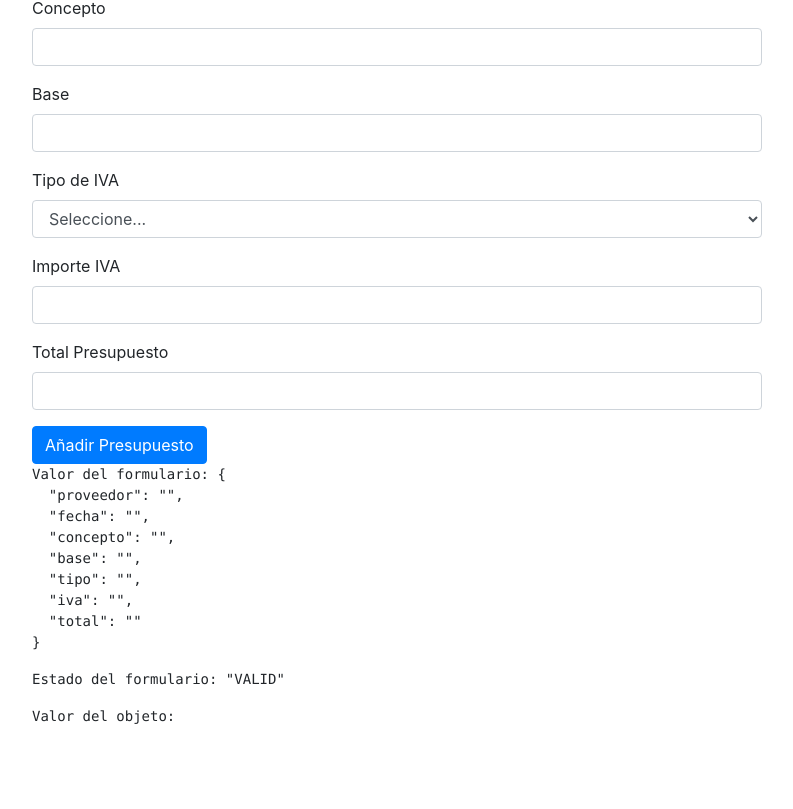
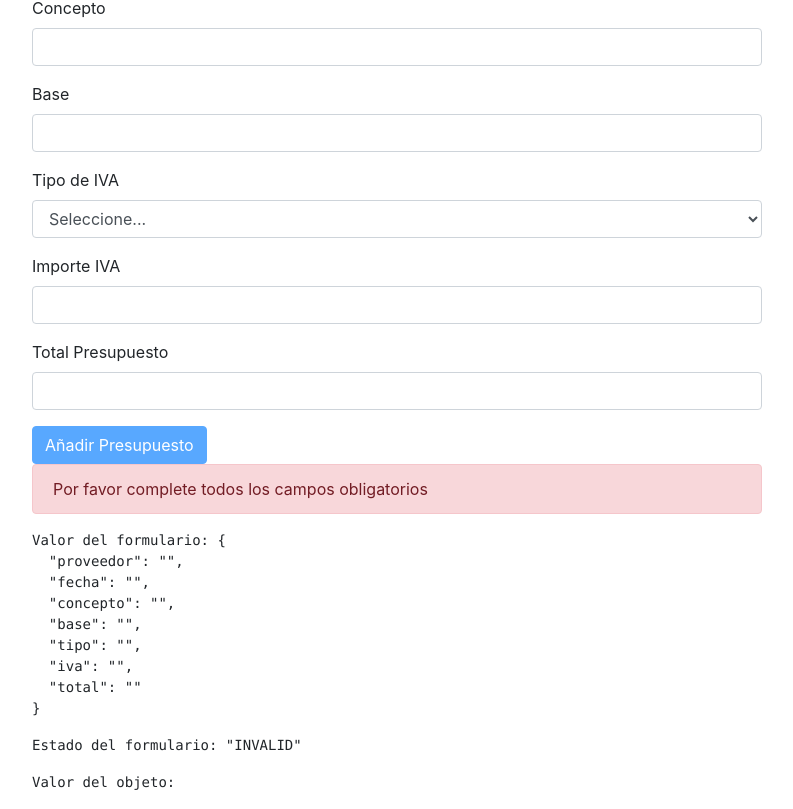
Before and after one commit to JMVasquezR/Tutorial-Angular-creacion-servicio, an Angular app: page /addpres in a window 1280 px wide. Shown: the part 318-1127 px from the top of the page, without its empty margins (243-1036 px from the left). Before the commit the page ends 1061 px from the top, so only its background shows below. Built offline with nearby package versions, Linux system fonts and the light colour scheme.

Commit message:
Se comenzo a dar logica a las validacion e implementar el validator en los componentes

```diff
--- a/src/app/presupuestos/addpres/addpres.component.css
+++ b/src/app/presupuestos/addpres/addpres.component.css
@@ -0,0 +1,15 @@
+input.ng-invalid.ng-touched {
+  border-left: 5px solid #a94442;
+}
+
+input.ng-valid.ng-dirty {
+  border-left: 5px solid #42A948;
+}
+
+.check {
+  color: #42A948;
+}
+
+.uncheck {
+  color: #a94442;
+}
--- a/src/app/presupuestos/addpres/addpres.component.html
+++ b/src/app/presupuestos/addpres/addpres.component.html
@@ -5,7 +5,14 @@
     <form [formGroup]="presupuestoForm" (ngSubmit)="onSubmit()">
       <div class="form-group">
         <label for="proveedor">Proveedor</label>
+        <i class="fa fa-check-circle check" *ngIf="presupuestoForm.controls.proveedor.valid"></i>
+        <i class="fa fa-exclamation-circle uncheck"
+           *ngIf="presupuestoForm.controls.proveedor.invalid && presupuestoForm.controls.proveedor.touched"></i>
         <input type="text" class="form-control" id="proveedor" formControlName="proveedor">
+        <p class="alert alert-danger"
+           *ngIf="presupuestoForm.controls.proveedor.invalid && presupuestoForm.controls.proveedor.touched">
+          El capor proveedor es obligatorio
+        </p>
       </div>
       <div class="form-group">
         <label for="fecha">Fecha</label>
@@ -37,7 +44,8 @@
         <label for="total">Total Presupuesto</label>
         <input type="number" class="form-control" id="total" formControlName="total">
       </div>
-      <button type="submit" class="btn btn-primary">Añadir Presupuesto</button>
+      <button type="submit" class="btn btn-primary" [disabled]="!presupuestoForm.valid">Añadir Presupuesto</button>
+      <p class="alert alert-danger" *ngIf="!presupuestoForm.valid">Por favor complete todos los campos obligatorios</p>
     </form>
     <pre>Valor del formulario: {{presupuestoForm.value | json}}</pre>
     <pre>Estado del formulario: {{presupuestoForm.status | json}}</pre>
--- a/src/app/presupuestos/addpres/addpres.component.ts
+++ b/src/app/presupuestos/addpres/addpres.component.ts
@@ -1,5 +1,5 @@
 import {Component, OnInit} from '@angular/core';
-import {FormControl, FormGroup, FormBuilder} from '@angular/forms';
+import {FormControl, FormGroup, FormBuilder, Validators} from '@angular/forms';
 
 @Component({
   selector: 'app-addpres',
@@ -16,13 +16,13 @@
 
   ngOnInit() {
     this.presupuestoForm = this.pf.group({
-      proveedor: '',
-      fecha: '',
-      concepto: '',
-      base: '',
-      tipo: '',
-      iva: '',
-      total: ''
+      proveedor: ['', Validators.required],
+      fecha: ['', Validators.required],
+      concepto: ['', [Validators.required, Validators.minLength(10)]],
+      base: ['', Validators.required],
+      tipo: ['', Validators.required],
+      iva: ['', Validators.required],
+      total: ['', Validators.required]
     });
   }
 
```
